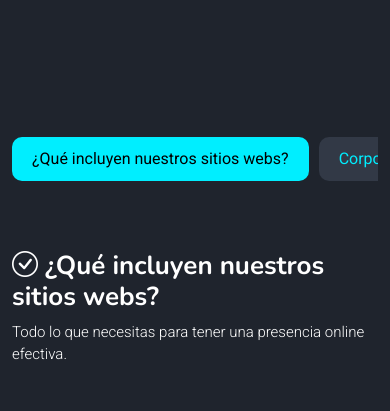
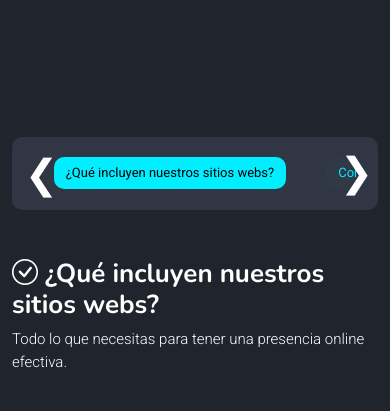
Before and after one commit to Pinknoisecc/acc-innovations, a plain HTML site: page desarrollo-web.html in a window 390 px wide. Shown: the part 358-769 px from the top of the page. Drawn offline with nearby package versions, Linux system fonts and the light colour scheme.

Commit message:
tabs pill dispositivos móviles

```diff
--- a/assets/css/main.css
+++ b/assets/css/main.css
@@ -2846,10 +2846,61 @@ section,
 /* Wrapper para sticky */
 .tabs-mobile-sticky {
   position: sticky;
-  top: 100px; /* Ajusta si tienes un navbar fijo arriba */
-  z-index: 10;
-  background-color: #1f242d; /* Fondo igual al de tu sección o body */
-}
+  padding-top: 20px;
+  border-radius: 10px;
+  top: 90px; /* Ajusta si tienes un navbar fijo arriba */
+  z-index: 1;
+  background-color: rgba(50, 57, 70, 0.9); /* 90% opacidad */
+  max-width: 94%;
+  margin-inline: auto; /* centra horizontalmente */
+}
+
+.tabs-mobile-wrapper {
+  position: relative;
+}
+
+/* Estilos específicos para los tabs móviles */
+#mobile-tabs .nav-link {
+  font-size: 13px;          /* Reduce tamaño de fuente */
+  padding: 6px 12px;        /* Menos padding lateral */
+  margin-right: 0px;        /* Espacio entre pills */
+  margin-left: 30px;
+  white-space: nowrap;      /* Evita saltos de línea */
+  max-width: 240px;         /* Limita ancho para evitar que sobresalgan */
+  text-overflow: ellipsis;  /* Puntos suspensivos si el texto es muy largo */
+  overflow: hidden;
+  display: inline-block;
+}
+
+/* Flechas izquierda y derecha */
+.arrow {
+  position: absolute;
+  top: 50%;
+  transform: translateY(-50%);
+  font-size: 40px;
+  color: #ffffff;
+  padding: 0x 0px;
+  z-index: 2;
+  cursor: pointer;
+  user-select: none;
+  display: none; /* Por defecto ocultas */
+}
+
+.arrow-left {
+  left: 1px;
+}
+
+.arrow-right {
+  right: 5px;
+}
+
+/* Mostrar solo en pantallas móviles */
+@media (max-width: 991px) {
+  .arrow {
+    display: block;
+  }
+}
+
 
 /* Tabs horizontales móviles */
 #mobile-tabs {
@@ -2858,7 +2909,7 @@ section,
   white-space: nowrap;
   gap: 10px;
   padding-bottom: 5px;
-
+  margin-right: 10px;
   scrollbar-width: thin;
   scrollbar-color: #00EEFF #323946;
 }
--- a/desarrollo-web.html
+++ b/desarrollo-web.html
@@ -112,10 +112,13 @@
         <section id="service-details" class="service-details section">
           <div class="container">
             <div class="row gy-5">
+
       <!-- Tabs móviles (scroll horizontal) -->
+      <div class="tabs-mobile-sticky">
+        <div class="tabs-mobile-wrapper">
+        <div class="arrow arrow-left" onclick="scrollTabs('left')">&#10094;</div>
          <div class="d-lg-none mb-3" data-aos="fade-up" data-aos-delay="50">
-  <div class="tabs-mobile-sticky">
-    <div id="mobile-tabs" class="nav nav-pills flex-nowrap" role="tablist">
+            <div id="mobile-tabs" class="nav nav-pills flex-nowrap overflow-auto" role="tablist">
               <a class="nav-link active" data-bs-toggle="pill" href="#incluido" role="tab">¿Qué incluyen nuestros sitios webs?</a>
               <a class="nav-link" data-bs-toggle="pill" href="#corporativos" role="tab">Corporativos</a>
               <a class="nav-link" data-bs-toggle="pill" href="#landing" role="tab">Landing</a>
@@ -127,16 +130,15 @@
             </div>
           </div>
         </div>
+       <div class="arrow arrow-right" onclick="scrollTabs('right')">&#10095;</div>
+      </div>
 
-
-
-
-
+      <!-- Fin de Tabs móviles -->
 
       <!-- Menú lateral (solo en escritorio) -->
       <div class="col-lg-4 d-none d-lg-block" data-aos="fade-up" data-aos-delay="100">
         <div class="position-sticky" style="top: 150px; z-index: 1;">
-          <div class="service-box sticky-menu">
+          <div class="service-box">
             <h4>Lo que necesitas saber</h4>
             <div class="services-list nav flex-column nav-pills" id="v-pills-tab" role="tablist" aria-orientation="vertical">
               <a class="nav-link active" id="incluido-tab" data-bs-toggle="pill" href="#incluido" role="tab">¿Qué incluyen nuestros sitios webs?</a>
@@ -424,6 +426,20 @@
     });
   </script>
 
+<script>
+  function scrollTabs(direction) {
+    const container = document.getElementById("mobile-tabs");
+    const scrollAmount = 150; // ajustable
+
+    if (direction === 'left') {
+      container.scrollBy({ left: -scrollAmount, behavior: 'smooth' });
+    } else {
+      container.scrollBy({ left: scrollAmount, behavior: 'smooth' });
+    }
+  }
+</script>
+
+
   <!-- Scroll Top -->
   <a href="#" id="scroll-top" class="scroll-top d-flex align-items-center justify-content-center"><i class="bi bi-arrow-up-short"></i></a>
 
```
Lines whose indentation alone changed are shown as unchanged.
